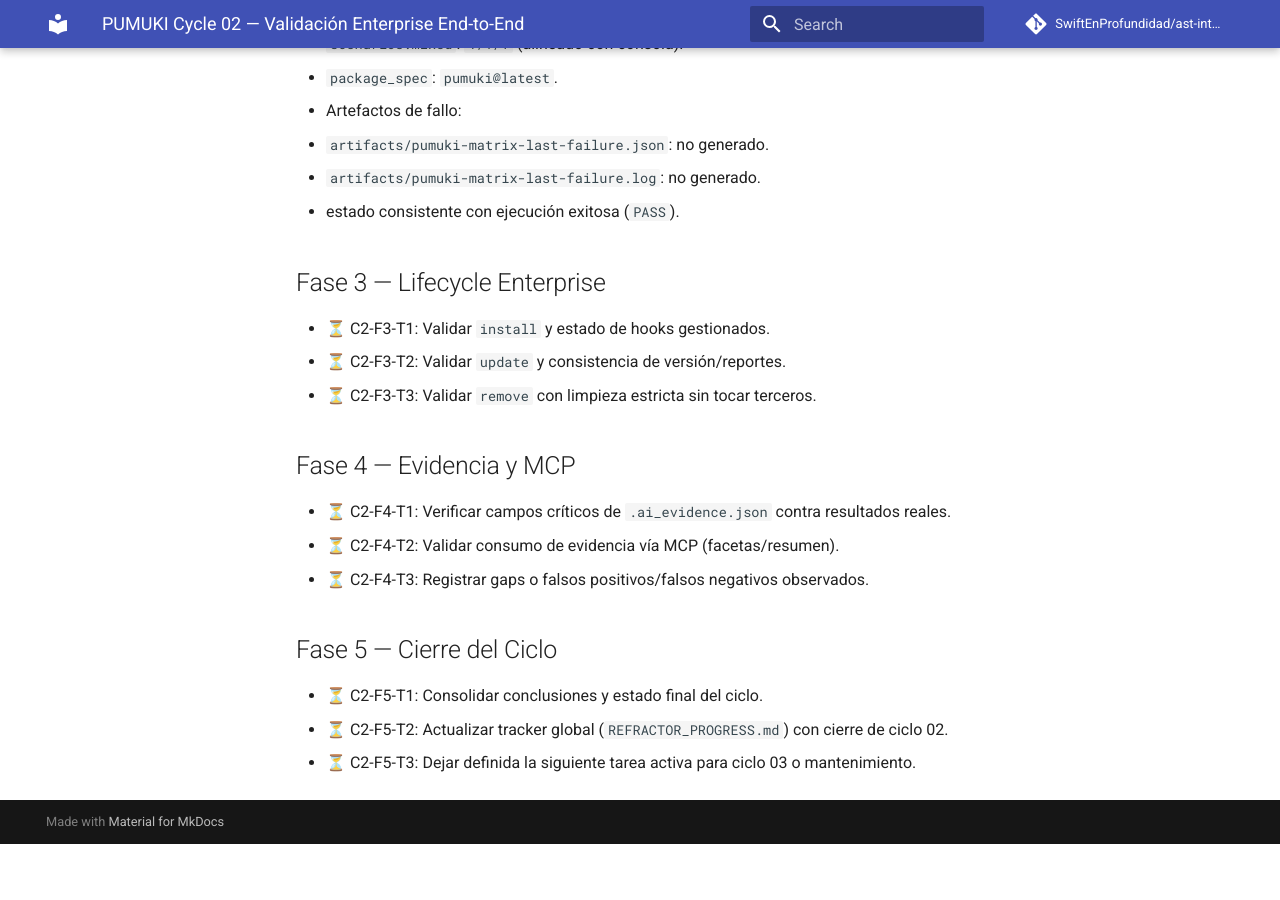
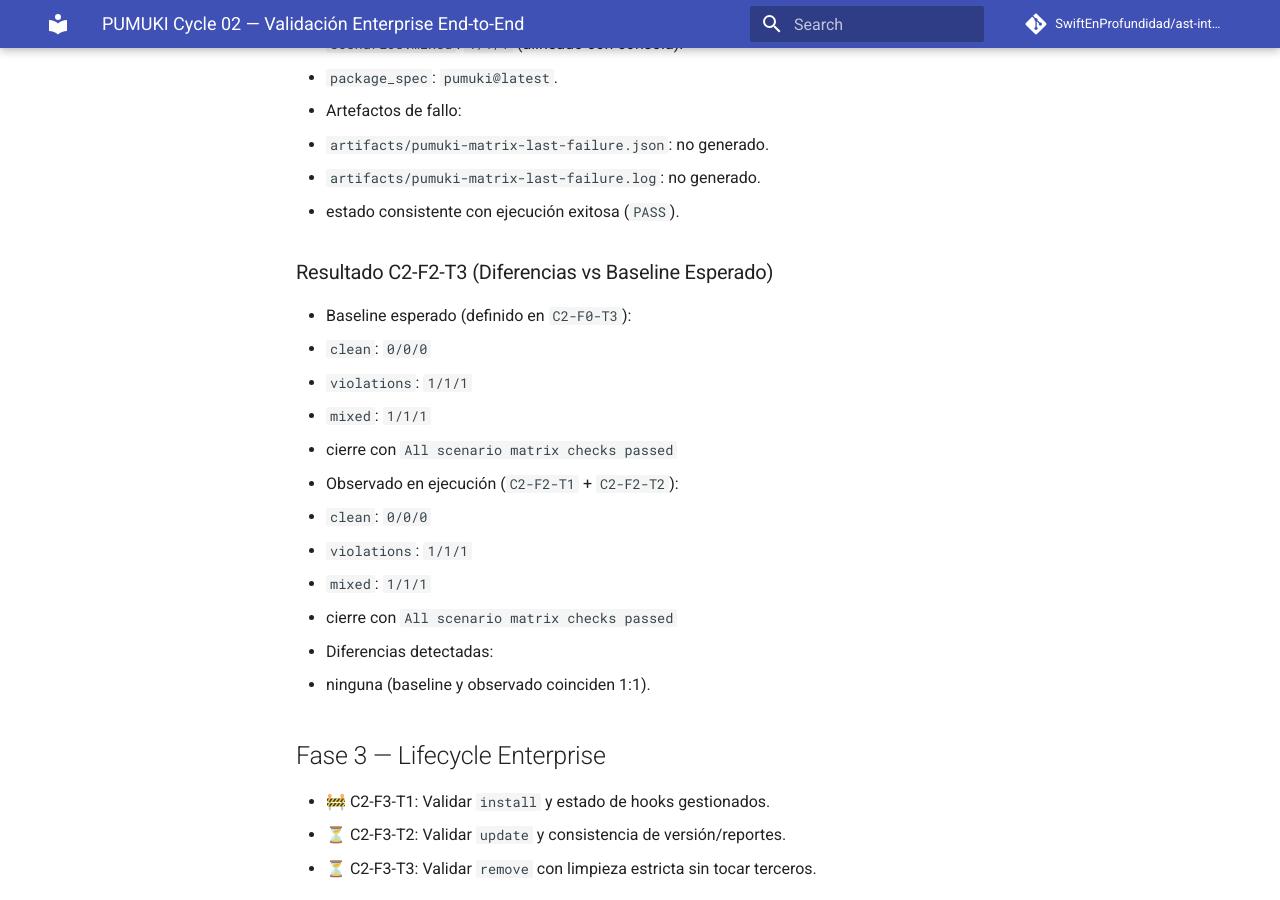
Before and after one commit to SwiftEnProfundidad/ast-intelligence-hooks, an MkDocs documentation site: the page built from docs/PUMUKI_CYCLE_02_ENTERPRISE_VALIDATION.md, in a window 1280 px wide and 900 px high, scrolled down 4411 px. Built offline with MkDocs 1.6.1 and Material for MkDocs 9.7.7, drawn with Linux system fonts in a browser that asks for light colours; comment, search, counter and statistics services are not loaded; before the commit the page ends 5255 px from its top, so only the background shows below that; some of the changed text lies outside the part shown.

Commit message:
docs(cycle-02): complete C2-F2-T3 and advance to C2-F3-T1

```diff
--- a/docs/PUMUKI_CYCLE_02_ENTERPRISE_VALIDATION.md
+++ b/docs/PUMUKI_CYCLE_02_ENTERPRISE_VALIDATION.md
@@ -100,7 +100,7 @@ Ejecutar un ciclo completo, finito y verificable de validación enterprise de Pu
 ## Fase 2 — Validación de Gates y Matriz
 - ✅ C2-F2-T1: Ejecutar validación por escenario (`clean`, `violations`, `mixed`) con salida trazable.
 - ✅ C2-F2-T2: Verificar coherencia entre salida de consola y artefactos de evidencia.
-- 🚧 C2-F2-T3: Documentar diferencias respecto al baseline esperado.
+- ✅ C2-F2-T3: Documentar diferencias respecto al baseline esperado.
 
 ### Resultado C2-F2-T1 (Matriz por Escenarios)
 - Repositorio ejecutado: `/Users/juancarlosmerlosalbarracin/Developer/Projects/pumuki-mock-consumer`.
@@ -127,8 +127,22 @@ Ejecutar un ciclo completo, finito y verificable de validación enterprise de Pu
   - `artifacts/pumuki-matrix-last-failure.log`: no generado.
   - estado consistente con ejecución exitosa (`PASS`).
 
+### Resultado C2-F2-T3 (Diferencias vs Baseline Esperado)
+- Baseline esperado (definido en `C2-F0-T3`):
+  - `clean`: `0/0/0`
+  - `violations`: `1/1/1`
+  - `mixed`: `1/1/1`
+  - cierre con `All scenario matrix checks passed`
+- Observado en ejecución (`C2-F2-T1` + `C2-F2-T2`):
+  - `clean`: `0/0/0`
+  - `violations`: `1/1/1`
+  - `mixed`: `1/1/1`
+  - cierre con `All scenario matrix checks passed`
+- Diferencias detectadas:
+  - ninguna (baseline y observado coinciden 1:1).
+
 ## Fase 3 — Lifecycle Enterprise
-- ⏳ C2-F3-T1: Validar `install` y estado de hooks gestionados.
+- 🚧 C2-F3-T1: Validar `install` y estado de hooks gestionados.
 - ⏳ C2-F3-T2: Validar `update` y consistencia de versión/reportes.
 - ⏳ C2-F3-T3: Validar `remove` con limpieza estricta sin tocar terceros.
 
```
Also changed, not shown: docs/REFRACTOR_PROGRESS.md (+2 -1 lines).
